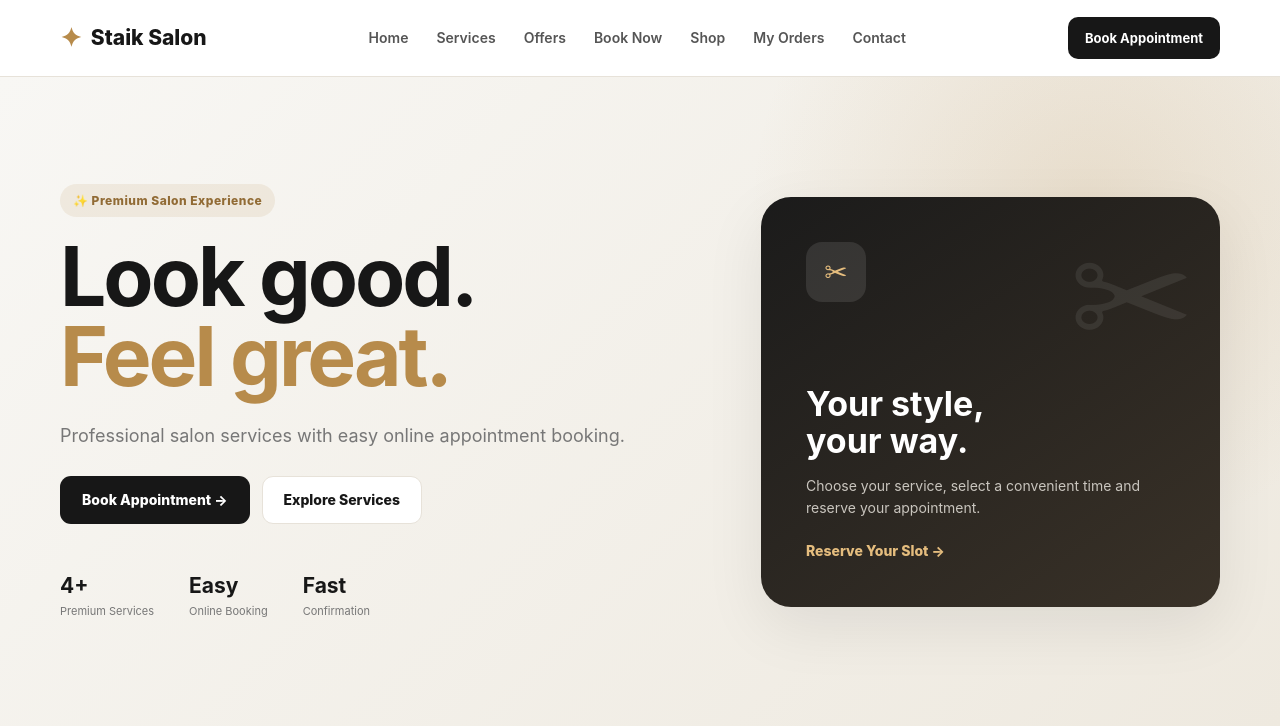
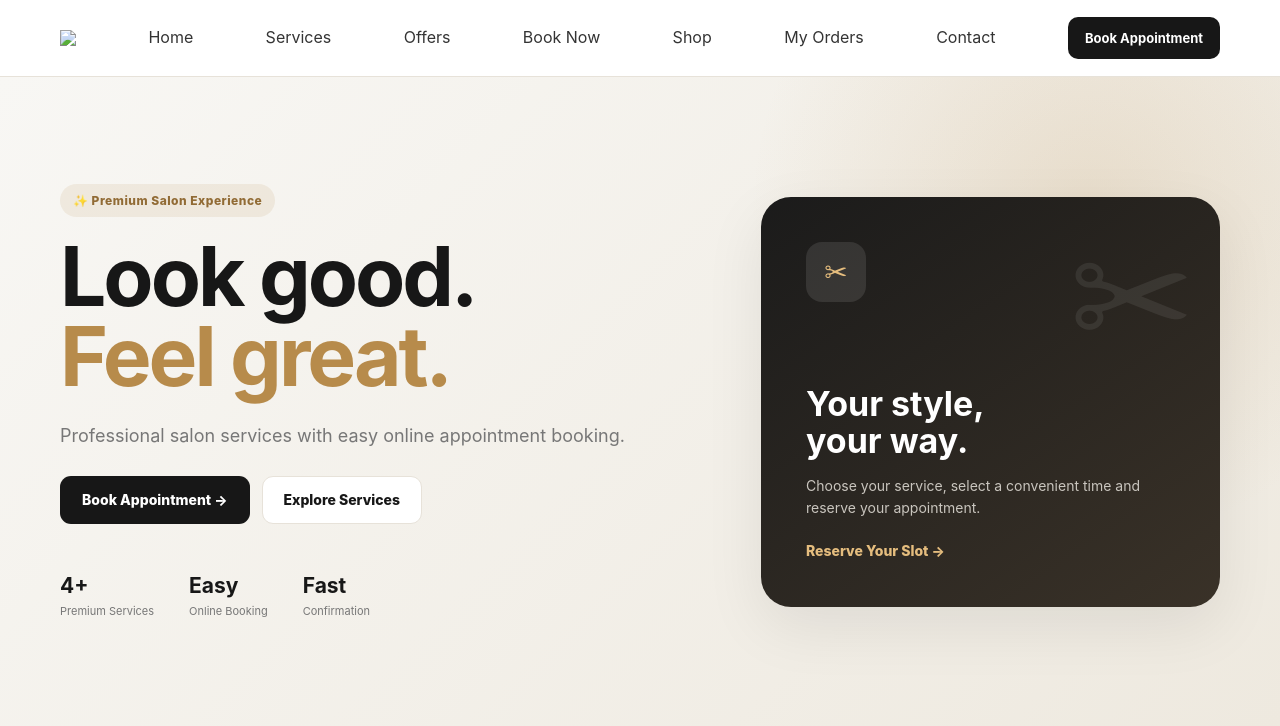
Before and after one commit to Harshsharma4477/staik-salon, a Flask app: page / in a window 1280 px wide. Shown: the top 726 px of the page. Run offline with Flask 3, Linux system fonts and the light colour scheme; data comes from the database, SQL or seed files in the repository; tables that the repository leaves empty hold one stand-in row (values such as "Sample post").

Commit message:
Add Staik Salon logo to navbar

```diff
--- a/static/style.css
+++ b/static/style.css
@@ -1166,3 +1166,4 @@ button, input, textarea, select { max-width: 100%; }
   .order h2 { font-size: 21px; line-height: 1.35; }
   .item { gap: 10px; }
 }
+`r`n.brand-logo{height:42px;width:auto;display:block;object-fit:contain}.brand{display:flex;align-items:center}.brand-logo{max-width:180px}@media(max-width:600px){.brand-logo{height:36px;max-width:150px}}
--- a/templates/index.html
+++ b/templates/index.html
@@ -25,7 +25,7 @@
     <div class="container nav-inner">
 
         <a href="{{ url_for('home') }}" class="logo">
-            <span>✦</span>
+            <img src="{{ url_for('static', filename='logo.svg') }} alt=Staik Salon class=brand-logo>
             {{ salon_name }}
         </a>
 
@@ -717,7 +717,7 @@
         <div>
 
             <div class="logo footer-logo">
-                <span>✦</span>
+                <img src="{{ url_for('static', filename='logo.svg') }} alt=Staik Salon class=brand-logo>
                 {{ salon_name }}
             </div>
 
```
